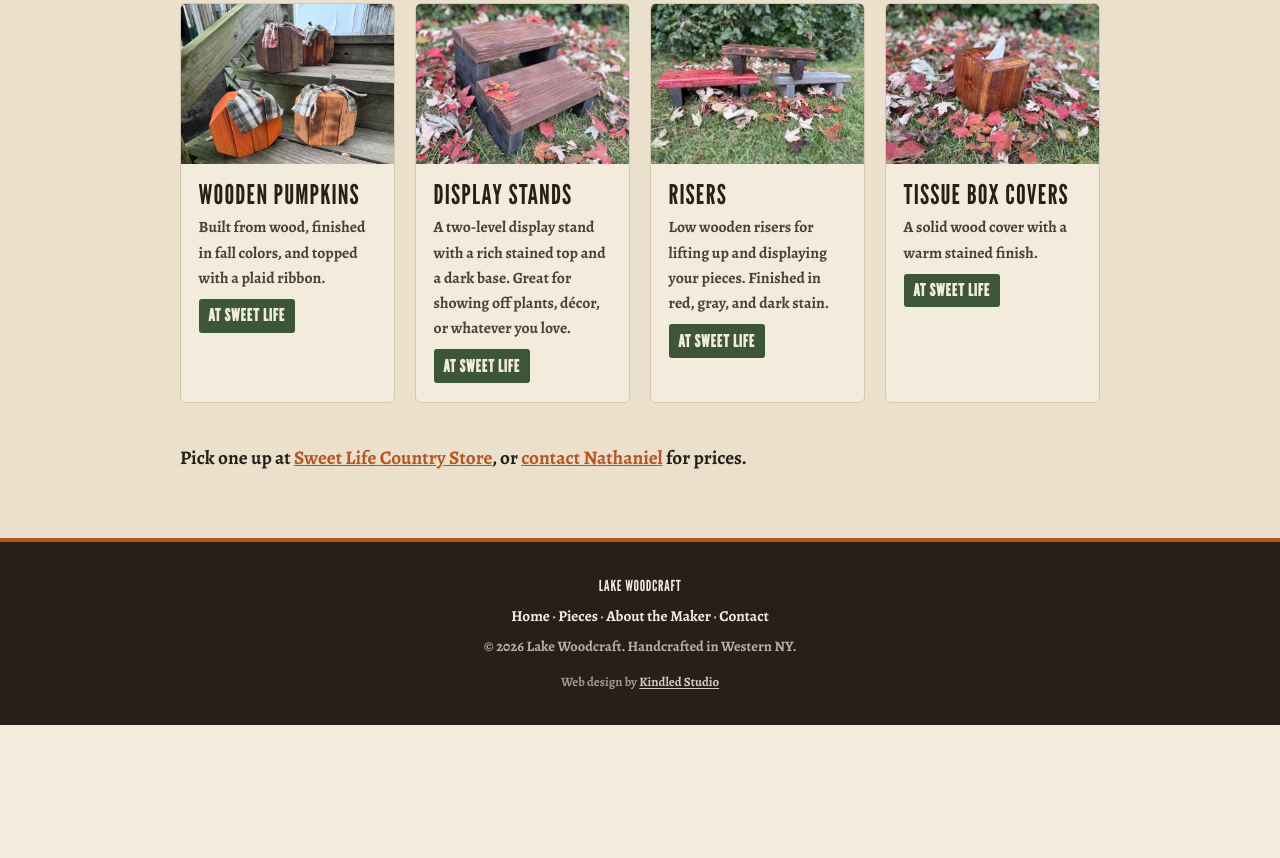
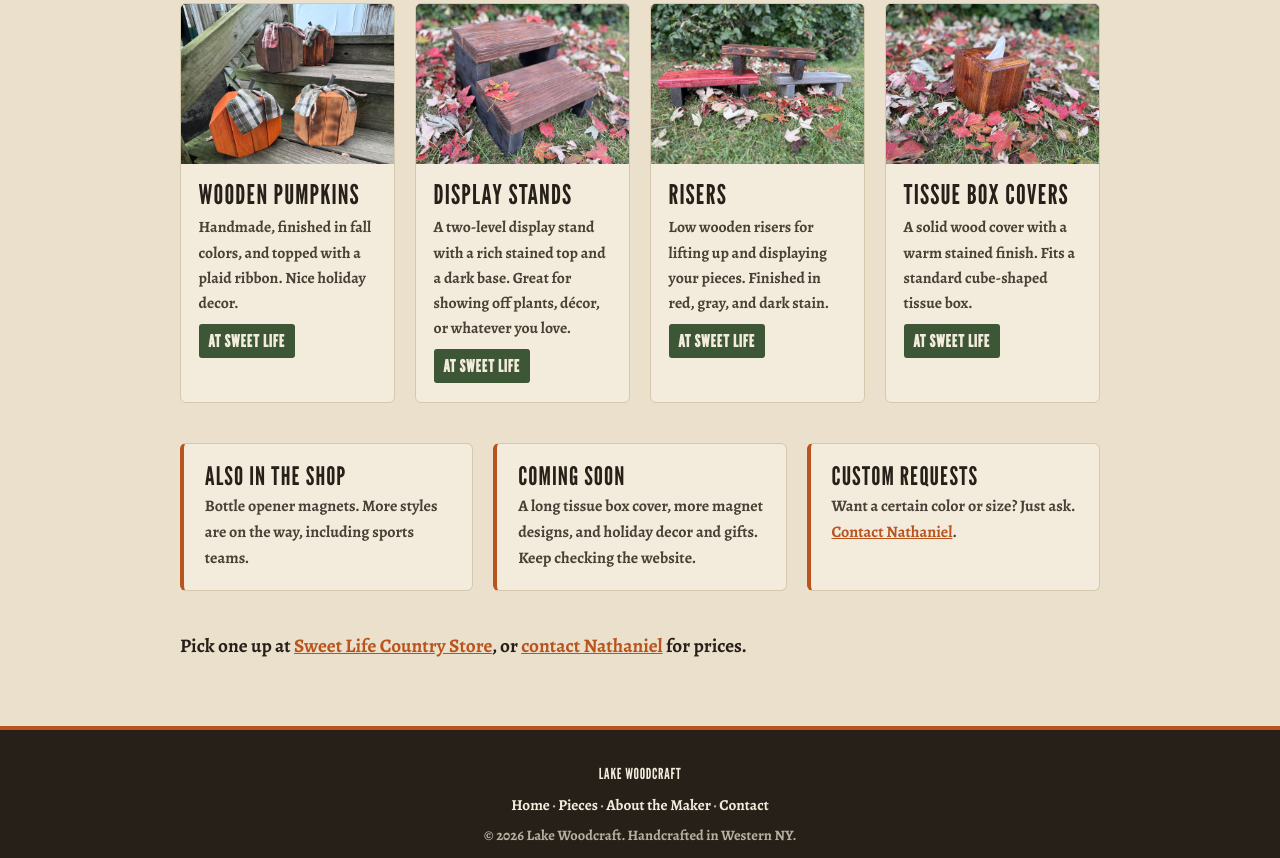
Before and after one commit to KindledStudio/lake-woodcraft, a plain HTML site: page pieces.html in a window 1280 px wide. Shown: the part 402-1260 px from the top of the page. Before the commit the page ends 1127 px from the top, so only its background shows below. Drawn offline with nearby package versions, Linux system fonts and the light colour scheme; a web font is replaced by a local one.

Commit message:
Add files via upload

```diff
--- a/pieces.html
+++ b/pieces.html
@@ -42,7 +42,7 @@
     <section class="page-hero">
       <div class="wrap">
         <h1>The pieces</h1>
-        <p>Cut, built, and finished by hand. No two are exactly alike.</p>
+        <p>Handcrafted, durable, and built to last. Never mass produced.</p>
       </div>
     </section>
 
@@ -56,7 +56,7 @@
             </div>
             <div class="card-body">
               <h3>Wooden Pumpkins</h3>
-              <p>Built from wood, finished in fall colors, and topped with a plaid ribbon.</p>
+              <p>Handmade, finished in fall colors, and topped with a plaid ribbon. Nice holiday decor.</p>
               <span class="tag">At Sweet Life</span>
             </div>
           </article>
@@ -89,11 +89,26 @@
             </div>
             <div class="card-body">
               <h3>Tissue Box Covers</h3>
-              <p>A solid wood cover with a warm stained finish.</p>
+              <p>A solid wood cover with a warm stained finish. Fits a standard cube-shaped tissue box.</p>
               <span class="tag">At Sweet Life</span>
             </div>
           </article>
 
+        </div>
+
+        <div class="note-grid">
+          <div class="note-box">
+            <h3>Also in the shop</h3>
+            <p>Bottle opener magnets. More styles are on the way, including sports teams.</p>
+          </div>
+          <div class="note-box">
+            <h3>Coming soon</h3>
+            <p>A long tissue box cover, more magnet designs, and holiday decor and gifts. Keep checking the website.</p>
+          </div>
+          <div class="note-box">
+            <h3>Custom requests</h3>
+            <p>Want a certain color or size? Just ask. <a href="contact.html">Contact Nathaniel</a>.</p>
+          </div>
         </div>
 
         <p class="cta-line">Pick one up at <a href="contact.html#buy">Sweet Life Country Store</a>, or <a href="contact.html">contact Nathaniel</a> for prices.</p>
--- a/styles.css
+++ b/styles.css
@@ -291,6 +291,23 @@ address { font-style: normal; }
   margin-bottom: 1.25rem;
 }
 
+/* Pieces page: extra notes under the grid */
+.note-grid {
+  display: grid;
+  grid-template-columns: repeat(auto-fit, minmax(240px, 1fr));
+  gap: 1.25rem;
+  margin-top: 2.5rem;
+}
+.note-box {
+  background: var(--birch);
+  border: 1px solid #d6c8ac;
+  border-left: 4px solid var(--rust);
+  border-radius: 6px;
+  padding: 1.1rem 1.3rem 1.2rem;
+}
+.note-box h3 { font-size: 1.6rem; letter-spacing: 0.04em; text-transform: uppercase; margin-bottom: 0.3rem; }
+.note-box p { font-size: 1rem; color: #4a4036; }
+
 /* About: how it's made */
 .process { background: #ebe0cb; }
 .steps {
```
Also changed, not shown: about.html (+8 -8 lines), index.html (+1 -1 lines).
